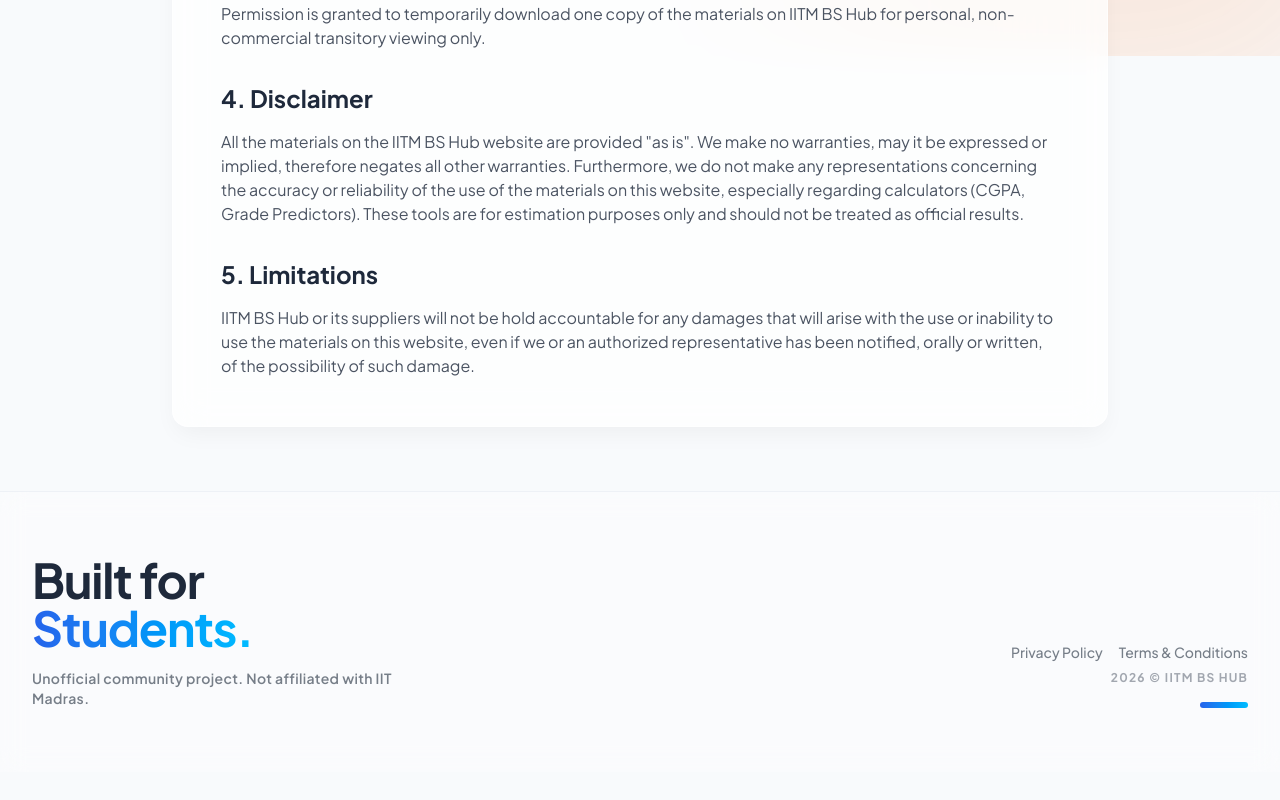
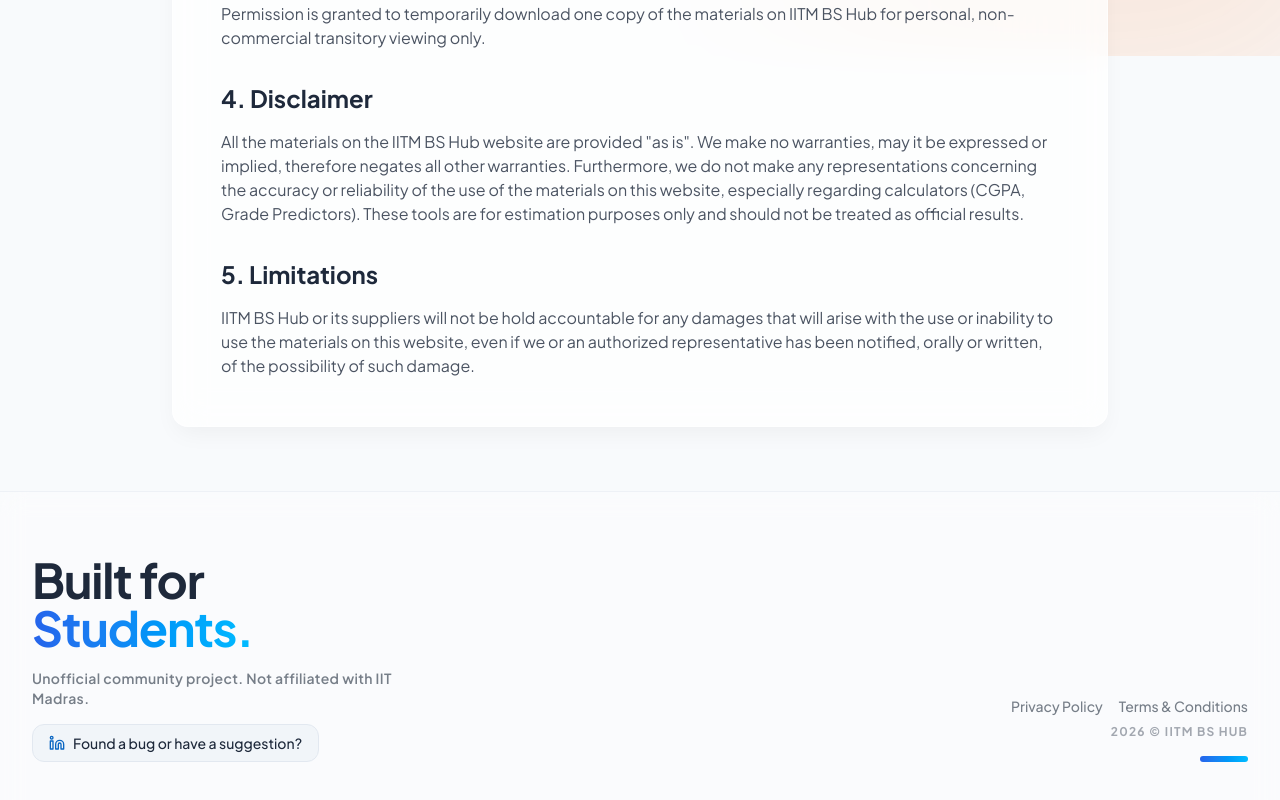
Before and after one commit to 23f2001548/iitmbshub, a React (Vite) app: page /terms-and-conditions in a window 1280 px wide. Shown: the part 744-1544 px from the top of the page. Before the commit the page ends 1516 px from the top, so only its background shows below. Built offline with nearby package versions, Linux system fonts and the light colour scheme.

Commit message:
feat: add linkedin contact link to footer

```diff
--- a/src/components/Footer.jsx
+++ b/src/components/Footer.jsx
@@ -10,9 +10,31 @@
               Built for <br className="hidden md:block"/>
               <span className="text-transparent bg-clip-text bg-gradient-to-r from-primary to-sky-400">Students.</span>
             </h2>
-            <p className="font-sans text-sm font-semibold tracking-wide text-foreground/60 max-w-sm">
+            <p className="font-sans text-sm font-semibold tracking-wide text-foreground/60 max-w-sm mb-4">
               Unofficial community project. Not affiliated with IIT Madras.
             </p>
+            <a
+              href="https://www.linkedin.com/in/gauravjhaiitm"
+              target="_blank"
+              rel="noopener noreferrer"
+              className="inline-flex items-center gap-2 text-sm font-medium text-foreground hover:text-primary transition-colors bg-slate-100 dark:bg-slate-800 hover:bg-primary/10 px-4 py-2 rounded-xl border border-slate-200 dark:border-slate-700 hover:border-primary/20"
+            >
+              <svg
+                xmlns="http://www.w3.org/2000/svg"
+                viewBox="0 0 24 24"
+                fill="none"
+                stroke="currentColor"
+                strokeWidth="2"
+                strokeLinecap="round"
+                strokeLinejoin="round"
+                className="w-4 h-4 text-[#0A66C2] dark:text-[#70B5F9]"
+              >
+                <path d="M16 8a6 6 0 0 1 6 6v7h-4v-7a2 2 0 0 0-2-2 2 2 0 0 0-2 2v7h-4v-7a6 6 0 0 1 6-6z"></path>
+                <rect x="2" y="9" width="4" height="12"></rect>
+                <circle cx="4" cy="4" r="2"></circle>
+              </svg>
+              Found a bug or have a suggestion?
+            </a>
           </div>
           <div className="flex flex-col items-start md:items-end space-y-4">
             <div className="flex gap-4 font-sans text-sm font-medium text-foreground/60 mb-2">
```
